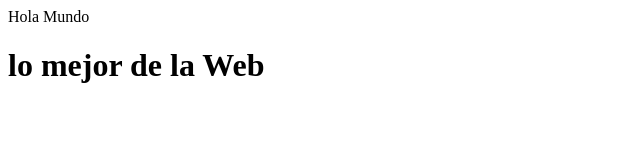
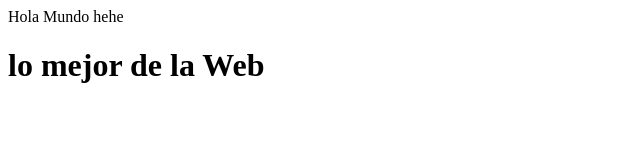
Before and after one commit to aacp9/actividad2, a plain HTML site: page index.html in a window 1280 px wide. Shown: the full height of the page, 0-640 px from the left. Drawn offline with Linux system fonts and the light colour scheme.

Commit message:
haciendo cambio a repositorio2

```diff
--- a/index.html
+++ b/index.html
@@ -1,7 +1,7 @@
-<Html>
+ <Html>
 <Head)
 <Title>
-Hola Mundo
+Hola Mundo hehe
 </title>
 </Head>
 <body>
```
Also changed, not shown: 1 other file.
